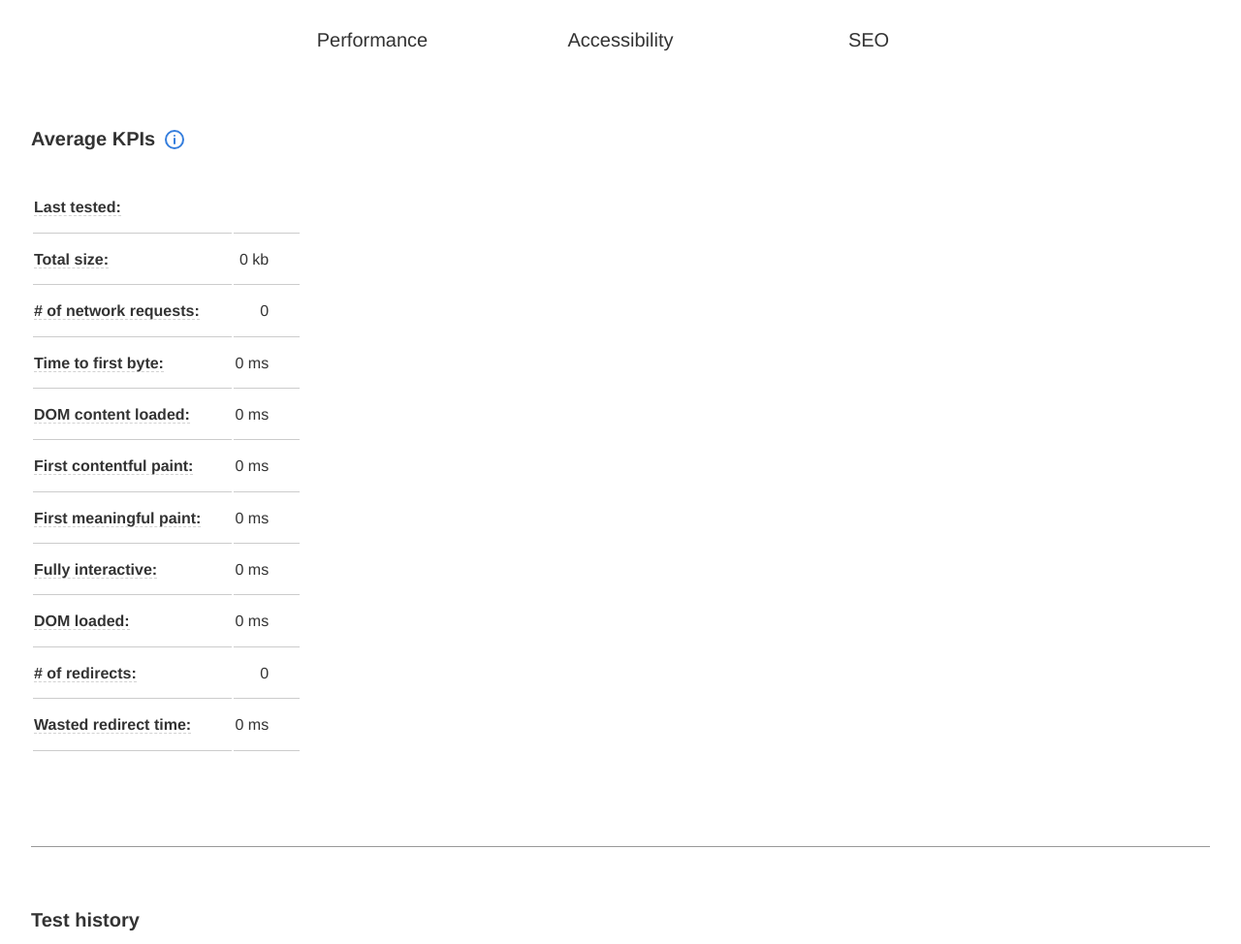
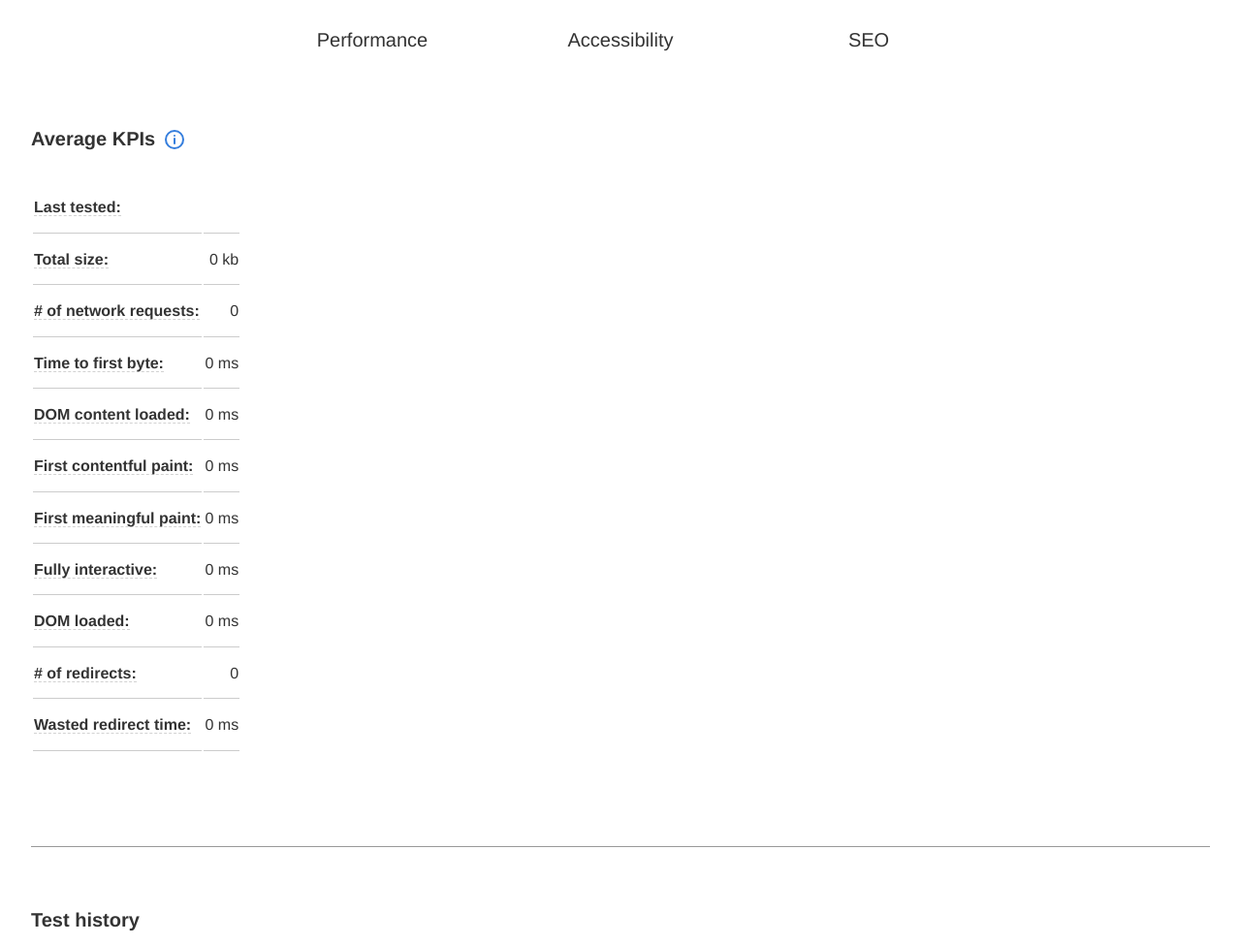
Before and after one commit to IBM/page-lab, a Django app: template admin/pageaudit/report/templates/reports_urls_detail_withruns.html in a window 1280 px wide. Shown: the part 604-1578 px from the top of the page at 97% size. Run offline with Django 3.2, Linux system fonts and the light colour scheme; the template is opened without the code that fills it, so the values that code supplies are empty; data comes from the database, SQL or seed files in the repository; some libraries are stand-ins or nearby versions.

Commit message:
Adjusted some alignments

```diff
--- a/admin/pageaudit/report/templates/reports_urls_detail_withruns.html
+++ b/admin/pageaudit/report/templates/reports_urls_detail_withruns.html
@@ -100,7 +100,7 @@
 
 
     <div class="{{ templateHelpers.classes.grid }} cf">
-        <div class="fl w-100 w-50-l mb4">
+        <div class="fl-ns w-100 w-50-l mb4">
             <h4 class="f4 b inline-flex">Average KPIs <span class="items-center pointer hint--top normal ml2" aria-label="Standard indicators of a page's performance.">{{ templateHelpers.html.icons.info|safe }}</span></h4>
 
             <table class="pf-tooltip-cue">
@@ -165,7 +165,6 @@
 
         </div>
 
-
         {# Only show the user-timing table if the URL has any user timing measures #}
 
         {% if url1.user_timing_measure_avg_url.count > 0 %}
@@ -203,7 +202,7 @@
 
 
     <div class="{{ templateHelpers.classes.grid }} mb4 cf">
-        <div class="fl w-100 w-50-ns">
+        <div class="fl-ns w-100 w-50-l">
             <p class="f4 b mt0">Test history</p>
             <div id="custom-table-dataset-buttons" class="f6">
                 <span class="b">Table data, most recent:</span> &nbsp;
--- a/admin/pageaudit/report/templatetags/template_helpers.py
+++ b/admin/pageaudit/report/templatetags/template_helpers.py
@@ -42,7 +42,7 @@ def getTemplateHelpers(context):
             'rounded': rounded,
             'siteColor': siteColor,
             'spinner': 'pl-spinner ba br-100',
-            'tableListCell': 'pv3 pr4 bb b--black-20',
+            'tableListCell': 'pv3 bb b--black-20',
             'viewAll': commonButton + ' b--blue bg-white hover-bg-blue blue hover-white link',
             'viewReport': commonButton + ' b--dark-green bg-green hover-bg-dark-green white',
         },
```
